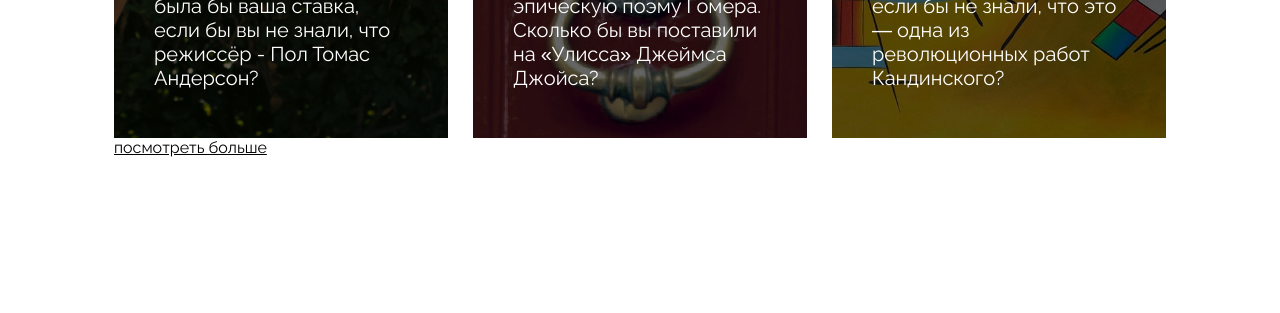
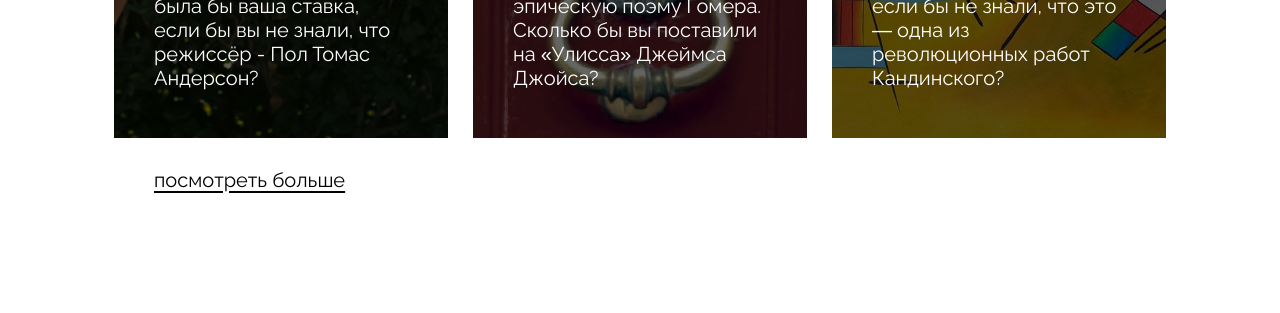
Before and after one commit to Pavel01995/ono-tebe-nado-fd, a plain HTML site: page index.html in a window 1280 px wide. Shown: the part 1760-2073 px from the top of the page. Drawn offline with Linux system fonts and the light colour scheme.

Commit message:
removed negative values created common selectors and classes

```diff
--- a/styles/style.css
+++ b/styles/style.css
@@ -256,7 +256,7 @@ body {
   background-image: url("../images/overlay.png"), url("../images/card-lot-03.jpg");
 }
 
-/ .look-more {
+.look-more {
   display: inline-block;
   margin-top: 30px;
   margin-left: 40px;
```
